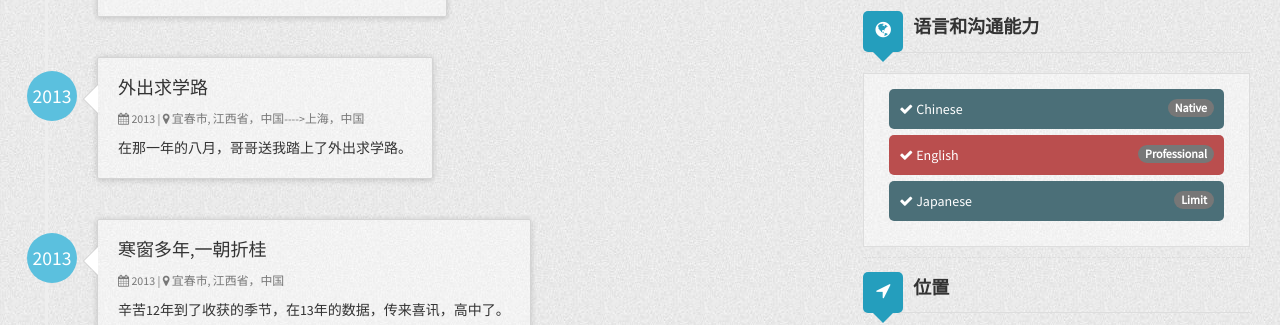
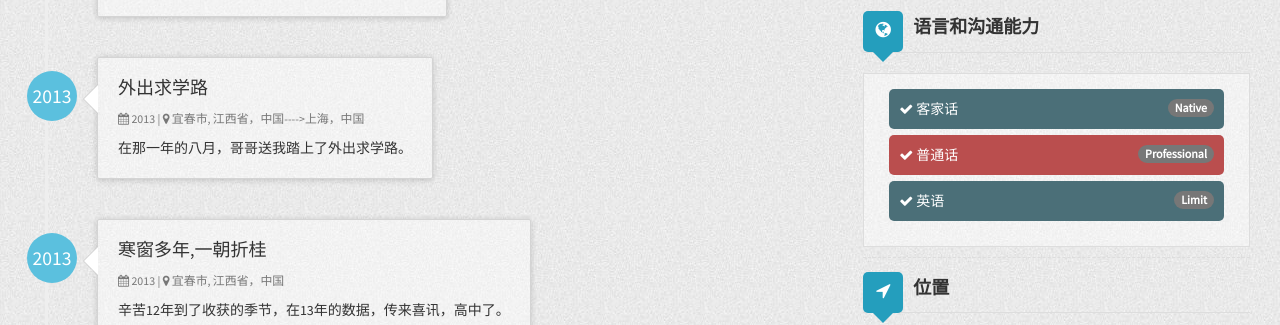
Before and after one commit to cofire2/cofire2.github.io, a Jekyll site: the page built from index.html, in a window 1280 px wide. Shown: the part 518-843 px from the top of the page. Built offline with Jekyll 4.4.1, drawn with Linux system fonts in a browser that asks for light colours; nearby versions of some CDN libraries.

Commit message:
Update _config.yml

```diff
--- a/_config.yml
+++ b/_config.yml
@@ -92,13 +92,13 @@ author:
       description: 不像其他的伟人，出生时或天降祥瑞，或七彩祥云，至少也是狂风暴雨的，而我就没听说我出生时有什么异象。
   languages:
     - language1:
-      name: Chinese
+      name: 客家话
       proficiency: Native
     - language2:
-      name: English
+      name: 普通话
       proficiency: Professional
     - language3:
-      name: Japanese
+      name: 英语
       proficiency: Limit
   programmingSkills:
     - skill1:
```
